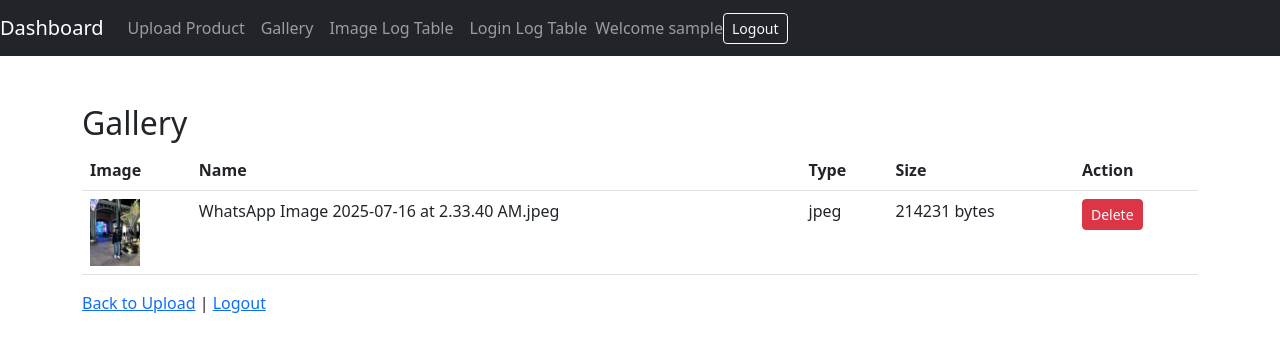
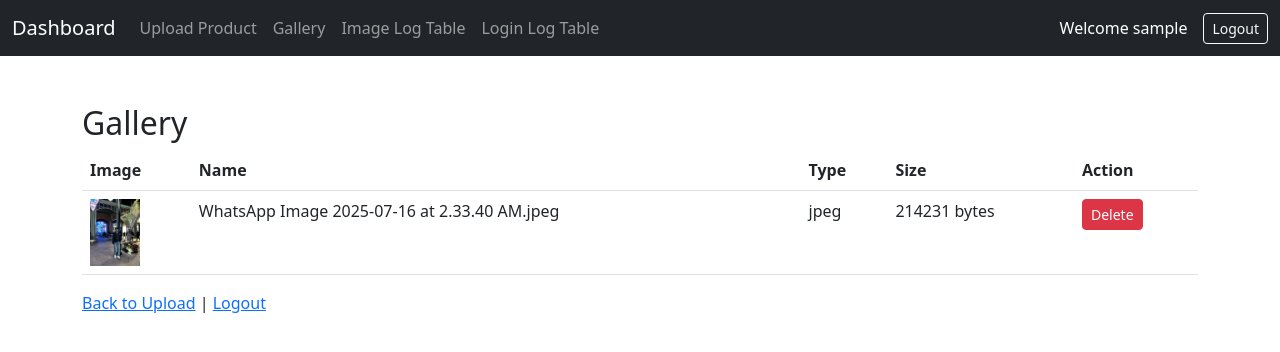
Before and after one commit to mohammedBayoud/NTI-Task, a PHP site: page /gallery.php in a window 1280 px wide. Shown: the top 352 px of the page. Run offline with PHP 8.4, Linux system fonts and the light colour scheme; the visitor is signed in with stand-in values (Sample User, id 1).

Commit message:
Update navbar.php

```diff
--- a/day6/php_project/navbar.php
+++ b/day6/php_project/navbar.php
@@ -2,15 +2,22 @@
 $user = $_SESSION['user'] ?? '';
 ?>
 <nav class="navbar navbar-expand-lg navbar-dark bg-dark">
+  <div class="container-fluid">
     <a class="navbar-brand" href="dashboard.php">Dashboard</a>
     <div class="collapse navbar-collapse">
-    <ul class="navbar-nav mr-auto">
+      <ul class="navbar-nav me-auto">
         <li class="nav-item"><a class="nav-link" href="upload.php">Upload Product</a></li>
         <li class="nav-item"><a class="nav-link" href="gallery.php">Gallery</a></li>
         <li class="nav-item"><a class="nav-link" href="view_uploads.php">Image Log Table</a></li>
         <li class="nav-item"><a class="nav-link" href="view_logins.php">Login Log Table</a></li>
       </ul>
-    <span class="navbar-text mr-5">Welcome <?= htmlspecialchars($user) ?></span>
+      <div class="d-flex align-items-center">
+        <span class="navbar-text text-white me-3">
+          Welcome <?= htmlspecialchars($user) ?>
+        </span>
         <a href="logout.php" class="btn btn-outline-light btn-sm">Logout</a>
       </div>
+    </div>
+
+  </div>
 </nav>
```
Lines whose indentation alone changed are shown as unchanged.
